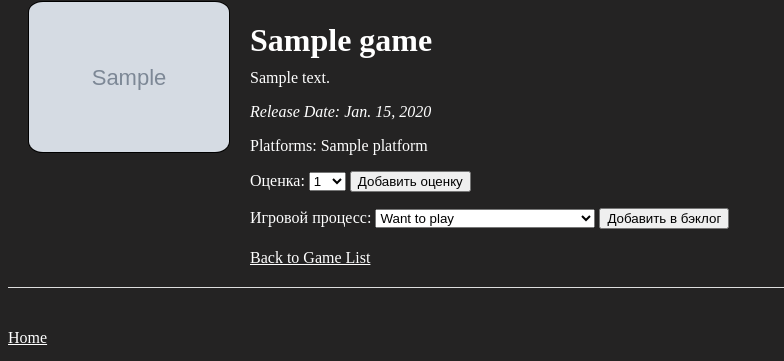
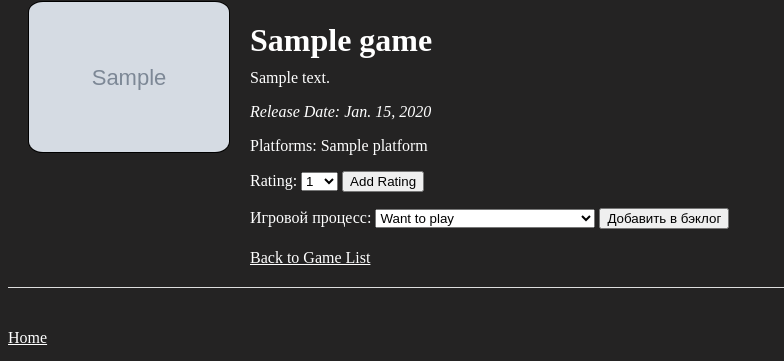
Before and after one commit to Rarmash/B4cklog, a Django app: page /game/1/ in a window 1280 px wide. Shown: the part 109-470 px from the top of the page, without its empty margins (0-784 px from the left). Run offline with Django 4.2, Linux system fonts and the light colour scheme; a user stored in the database is signed in; tables that the repository leaves empty hold one stand-in row (values such as "Sample post"); grey boxes marked "Sample" are stand-in pictures.

Commit message:
Connected Rating button and Server Action.

```diff
--- a/b4cklog/templates/b4cklog/game_detail.html
+++ b/b4cklog/templates/b4cklog/game_detail.html
@@ -19,23 +19,25 @@
                         {{ platform.name }}{% if not forloop.last %}, {% endif %}
                     {% endfor %}
                 </p>
-            <p class = "marks_title">Оценка:
-                <select id="marks_select" name="marks_select">
-                    <option value = "mark_1">1</option>
-                    <option value = "mark_2">2</option>
-                    <option value = "mark_3">3</option>
-                    <option value = "mark_4">4</option>
-                    <option value = "mark_5">5</option>
-                    <option value = "mark_6">6</option>
-                    <option value = "mark_7">7</option>
-                    <option value = "mark_8">8</option>
-                    <option value = "mark_9">9</option>
-                    <option value = "mark_10">10</option>
+            {% endif %}
+            <form method="post" action="{% url 'save_rating' %}" class="game-rating-form">
+                {% csrf_token %}
+                <input type="hidden" name="game_id" value="{{ game.id }}">
+                <label for="rating">Rating:</label>
+                <select id="rating" name="rating">
+                    <option value="1">1</option>
+                    <option value="2">2</option>
+                    <option value="3">3</option>
+                    <option value="4">4</option>
+                    <option value="5">5</option>
+                    <option value="6">6</option>
+                    <option value="7">7</option>
+                    <option value="8">8</option>
+                    <option value="9">9</option>
+                    <option value="10">10</option>
                 </select>
-                <button onclick="addRating()">Добавить оценку</button>
-                <!-- <button>Добавить оценку</button> -->
-            </p>
-            {% endif %}
+                <button type="submit">Add Rating</button>
+            </form>
             <form method="post" class="game-backlog-form">
                 {% csrf_token %}
                 <p class = "play_title">Игровой процесс:
@@ -51,29 +53,5 @@
             </form>
             <a href="{% url 'b4cklog-home' %}" class="back-link">Back to Game List</a>
         </div>
-        <script>
-            function addRating() {
-            var selectedMark = document.getElementById("marks_select").value;
-            var gameId = "{{ game.id }}";  // Замените на ваш способ получения идентификатора игры
-
-            // Отправка оценки на сервер с использованием AJAX
-            var xhr = new XMLHttpRequest();
-            xhr.open("POST", "/save-rating/", true);  // Замените на правильный URL для сохранения оценок
-            xhr.setRequestHeader("Content-Type", "application/json;charset=UTF-8");
-
-            xhr.onreadystatechange = function () {
-                if (xhr.readyState == 4 && xhr.status == 200) {
-                    console.log("Оценка успешно сохранена!");
-                }
-            };
-
-            var data = JSON.stringify({
-                "game_id": gameId,
-                "rating": selectedMark
-            });
-
-            xhr.send(data);
-        }
-        </script>
     </div>
 {% endblock content %}
--- a/b4cklog/urls.py
+++ b/b4cklog/urls.py
@@ -12,4 +12,5 @@ urlpatterns = [
     path('search/', views.game_search, name='game_search'),
     path('search/results/', views.search_results, name='search_results'),
     path('backlog/<str:category>/', views.backlog_category, name='backlog_category'),
+    path('save-rating/', views.save_rating, name='save_rating'),
 ]
--- a/b4cklog/views.py
+++ b/b4cklog/views.py
@@ -1,5 +1,5 @@
 from django.shortcuts import render, get_object_or_404
-from .models import Game
+from .models import Game, GameRating
 from django.http import JsonResponse
 from django.contrib.staticfiles.storage import staticfiles_storage
 import random
@@ -7,7 +7,9 @@ from django.core.paginator import Paginator
 from django.db.models import Q
 from users.models import Profile
 from django.contrib.auth.decorators import login_required
-
+from django.views.decorators.http import require_POST
+from django.http import HttpResponseBadRequest
+from django.shortcuts import redirect
 
 def home(request):
     all_games = Game.objects.all()
@@ -27,12 +29,13 @@ def about(request):
     return render(request, 'b4cklog/about.html', {'title': 'About B4cklog'})
 
 
-# Добавление в беклог
+@login_required
 def game_detail(request, igdb_id):
     game = get_object_or_404(Game, igdb_id=igdb_id)
     user_profile = Profile.objects.get(user=request.user)
 
     if request.method == 'POST':
+        # Updating backlog section
         backlog_section = request.POST.get('backlog_section')
 
         # Убираем игру из других категорий, если она там была
@@ -50,6 +53,31 @@ def game_detail(request, igdb_id):
         'game': game
     }
     return render(request, 'b4cklog/game_detail.html', context)
+
+
+@login_required
+@require_POST
+def save_rating(request):
+    game_id = request.POST.get('game_id')
+    rating = request.POST.get('rating')
+
+    if not game_id or not rating:
+        return HttpResponseBadRequest("Missing game_id or rating")
+
+    game = get_object_or_404(Game, pk=game_id)
+    user = request.user
+
+    # Проверяем, есть ли у пользователя уже оценка для этой игры, и обновляем, если есть
+    try:
+        game_rating = GameRating.objects.get(user=user, game=game)
+    except GameRating.DoesNotExist:
+        game_rating = GameRating(user=user, game=game)
+
+    game_rating.rating = rating
+    game_rating.save()
+
+    return redirect('game_detail', igdb_id=game.igdb_id)
+
 
 
 def game_search(request):
```
